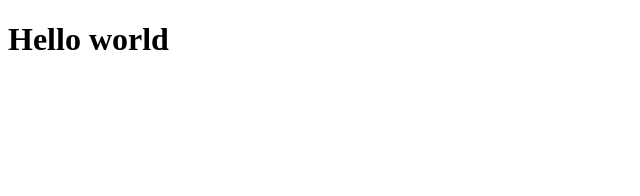
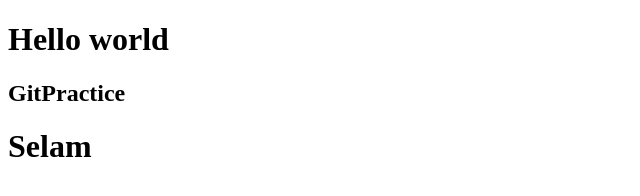
Before and after one commit to Daniel-D21/myfirstproject, a plain HTML site: page index.html in a window 1280 px wide. Shown: the whole page, without its empty margins (0-640 px from the left). Drawn offline with Linux system fonts and the light colour scheme.

Commit message:
adding h1 and h2

```diff
--- a/index.html
+++ b/index.html
@@ -4,9 +4,11 @@
     <meta charset="UTF-8" />
     <meta http-equiv="X-UA-Compatible" content="IE=edge" />
     <meta name="viewport" content="width=Hello , initial-scale=1.0" />
-    <title>Document</title>
+    <title>BH</title>
   </head>
   <body>
     <h1>Hello world</h1>
+  <h2>GitPractice</h2>
+  <h1>Selam</h1>
   </body>
 </html>
```
